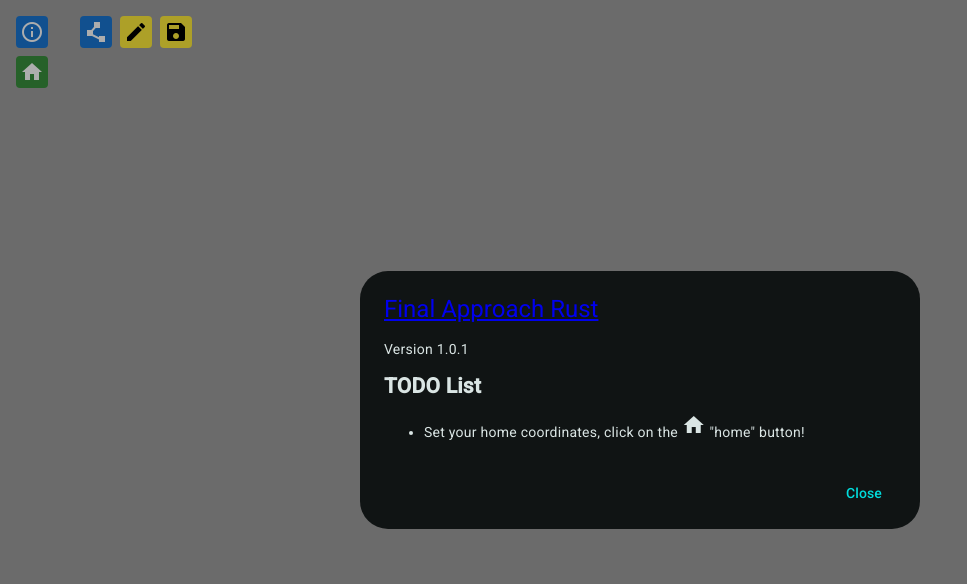
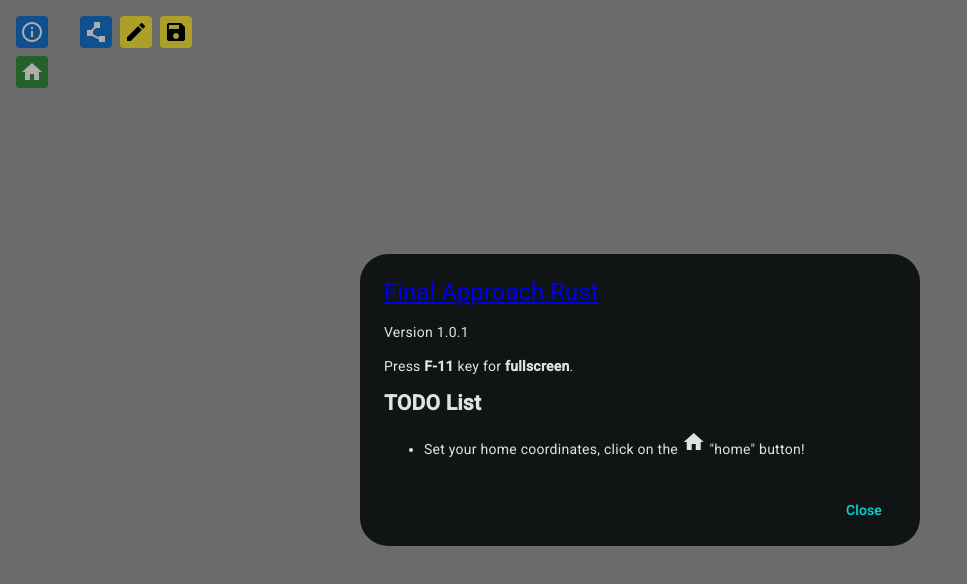
Before and after one commit to hydrogen2oxygen/final-approach-rust, an Angular app in the folder ui/: page / in a window 1280 px wide. Both pictures are taken after a click on the button "info_outline". Shown: the top 584 px of the page, without its empty margins (0-967 px from the left). Built offline with nearby package versions, Linux system fonts and the light colour scheme.

Commit message:
Some notes

```diff
--- a/ui/src/app/components/info-dialog/info-dialog.component.html
+++ b/ui/src/app/components/info-dialog/info-dialog.component.html
@@ -1,6 +1,7 @@
 <h2 mat-dialog-title><a href="https://github.com/hydrogen2oxygen/final-approach-rust" target="github">{{appName}}</a></h2>
 <mat-dialog-content>
     <p>Version {{version}}</p>
+    <p>Press <b>F-11</b> key for <b>fullscreen</b>.</p>
 
     <div *ngIf="!home">
         <h2>TODO List</h2>
```
Also changed, not shown: 1 other file (tests, documents, lock files or other folders).
